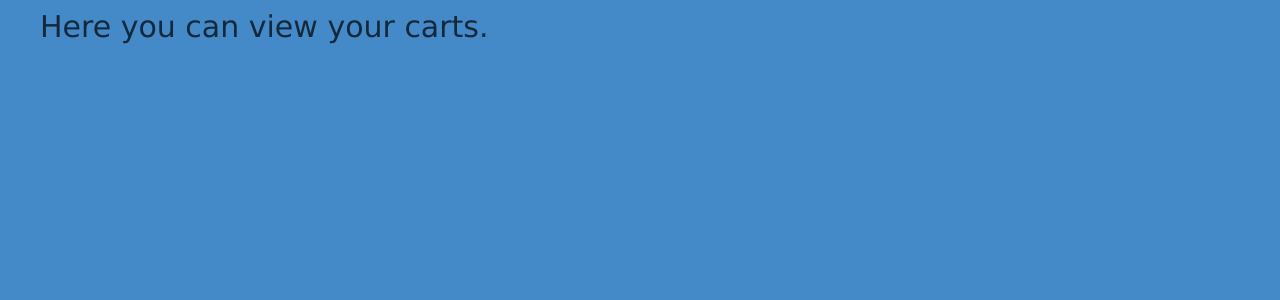
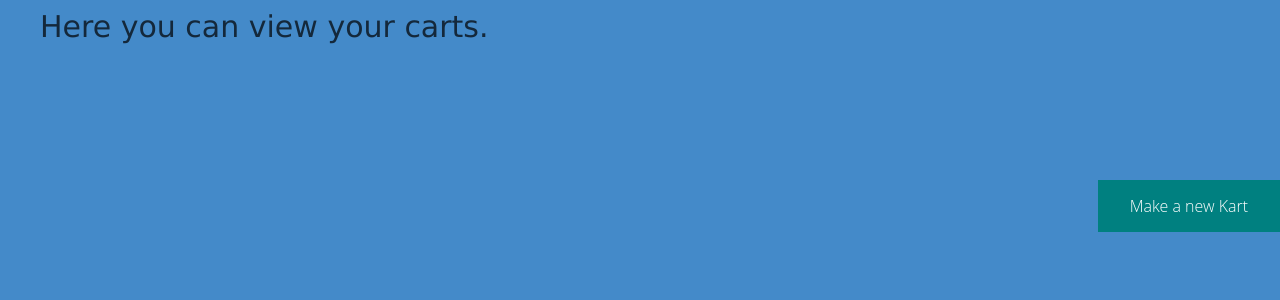
Before and after one commit to Kevin-Taha/UniKart, a Python web app: template unicart/templates/userPage.html in a window 1280 px wide. Shown: the part 218-518 px from the top of the page. Run offline with Jinja, Linux system fonts and the light colour scheme; the template is opened without the code that fills it, so the values that code supplies are empty; some libraries are stand-ins or nearby versions.

Commit message:
userpage

```diff
--- a/unicart/templates/userPage.html
+++ b/unicart/templates/userPage.html
@@ -12,7 +12,7 @@
       <p id ="cartText"> My Carts </p>
       <p id = "cartFunction"> Here you can view your carts. </p>
 
-
+<p id="aboutlink"> Make a new Kart</p>
     </div>
 
   </body>
```
Also changed, not shown: 1 other file.
